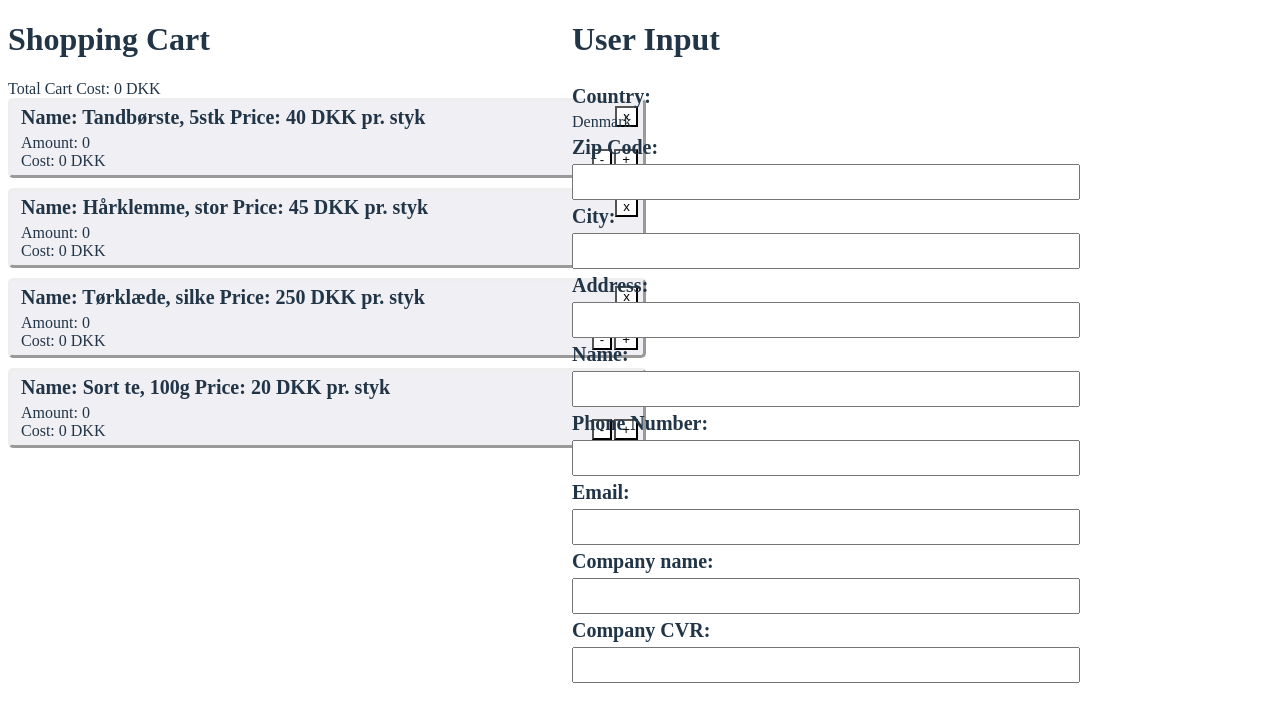
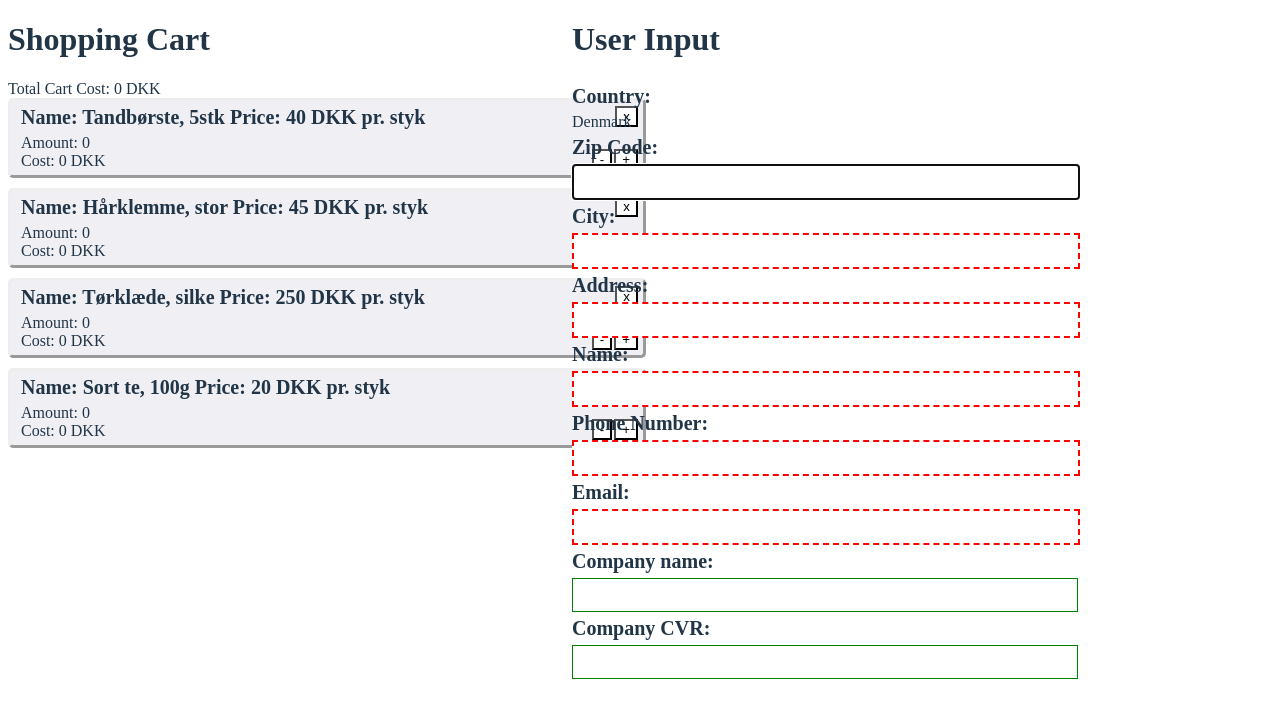
Before and after one commit to PeliPeli2/frontend_shopping, a React (Vite) app: page / in a window 1280 px wide. Shown: the top 722 px of the page. Built offline with nearby package versions, Linux system fonts and the light colour scheme.

Commit message:
updated user forms

```diff
--- a/src/App.tsx
+++ b/src/App.tsx
@@ -1,5 +1,6 @@
 import * as Cart from './Cart'
-import {userinput} from "./CartItems";
+import {userinput} from "./UserForms"
+
 
 
 
--- a/src/CartItems.tsx
+++ b/src/CartItems.tsx
@@ -64,49 +64,3 @@ export function cartItems({CartData, setTotal, total} : any) : any{
         ))
 
 }
-// function to get a number from the url "https://api.dataforsyningen.dk/postnumre'2 and check if it is a valid zip code
-export function userinput() {
-    return (
-        <div className = "user-input">
-            <h1> User Input </h1>
-                <form>
-                    <label>
-                        <h2>Country: </h2>
-                        Denmark
-                    </label>
-                    <label>
-                        <h2>Zip Code: </h2>
-                        <input type="number" name="zip" />
-                    </label>
-                    <label>
-                        <h2>City: </h2>
-                        <input type="text" name="city" />
-                    </label>
-                    <label>
-                        <h2>Address: </h2>
-                        <input type="text" name="address" />
-                    </label> <br/>
-                    <label>
-                        <h2>Name: </h2>
-                        <input type="text" name="name" />
-                    </label> <br/>
-                    <label>
-                        <h2>Phone Number: </h2>
-                        <input type="tel" name="phone" />
-                    </label>
-                    <label>
-                        <h2> Email: </h2>
-                        <input type="text" name="email" />
-                    </label> <br/>
-                    <label>
-                        <h2>Company name: </h2>
-                        <input type="text" name="company" />
-                    </label>
-                    <label>
-                        <h2>Company CVR: </h2>
-                        <input type="text" name="cvr" />
-                    </label> <br/>
-                </form>
-            </div>
-    )
-}
--- /dev/null
+++ b/src/UserForms.tsx
@@ -0,0 +1,91 @@
+import React, { useState } from "react";
+
+
+export function userinput() {
+
+    async function fetchnumbers() {
+        const response = await fetch("https://api.dataforsyningen.dk/postnumre");
+        const data = await response.json();
+        // create a map of zip codes to city names
+        let zipToCityMap = new Map<string, string>();
+        for (let i = 0; i < data.length; i++) {
+            zipToCityMap.set(data[i]["nr"], data[i]["navn"]);
+        }
+        return zipToCityMap;
+    }
+
+    const [userInput, setUserInput] = useState("");
+    const [cityInput, setCityInput] = useState("");
+
+    async function isValidInput({userInput, zipToCityMap,}: {
+        userInput: string;
+        zipToCityMap: Map<string, string>;
+    }) {
+        if (zipToCityMap.has(userInput)) {
+            return true;
+        }
+        return false;
+    }
+
+    async function handleInputChange(event: { target: { value: any } }) {
+        const input = event.target.value;
+        const zipToCityMap = await fetchnumbers();
+        setUserInput(input);
+        console.log(zipToCityMap);
+        console.log("userInput:", userInput);
+        if (await isValidInput({ userInput: input, zipToCityMap })) {
+            const city = zipToCityMap.get(input);
+            // @ts-ignore
+            setCityInput(city);
+            console.log("valid input!");
+        }
+        else {
+            console.log("Invalid input!");
+        }
+    }
+
+return (
+        <div className = "user-input">
+            <h1> User Input </h1>
+            <form>
+                <label>
+                    <h2>Country: </h2>
+                    Denmark
+                </label>
+                <label>
+                    <h2>Zip Code: </h2>
+                    <input type="text" value={userInput} autoFocus={true} onChange={handleInputChange} required pattern="[0-9]{4}" name="zip"/>
+
+
+                </label>
+                <label>
+                    <h2>City: </h2>
+                    <input type="text" value={cityInput} required name="city" />
+                </label>
+                <label>
+                    <h2>Address: </h2>
+                    <input type="text" required name="address" />
+                </label> <br/>
+                <label>
+                    <h2>Name: </h2>
+                    <input type="text" required name="name" />
+                </label> <br/>
+                <label>
+                    <h2>Phone Number: </h2>
+                    <input type="tel" required pattern="[0-9]{8}" name="phone"  />
+                </label>
+                <label>
+                    <h2> Email: </h2>
+                    <input type="email" required name="email" />
+                </label> <br/>
+                <label>
+                    <h2>Company name: </h2>
+                    <input type="text" name="company" />
+                </label>
+                <label>
+                    <h2>Company CVR: </h2>
+                    <input type="text" name="cvr" />
+                </label> <br/>
+            </form>
+        </div>
+    )}
--- a/src/index.css
+++ b/src/index.css
@@ -82,6 +82,13 @@ h2{
   top: 0;
 
 }
+input:invalid {
+  border: 2px dashed red;
+}
+input:valid{
+  border: 1px solid green;
+}
+
 
 input{
   width: 500px;
--- a/src/main.tsx
+++ b/src/main.tsx
@@ -8,4 +8,5 @@ ReactDOM.createRoot(document.getElementById('root') as HTMLElement).render(
   <React.StrictMode>
   <App/>
   </React.StrictMode>,
+
 )
```
